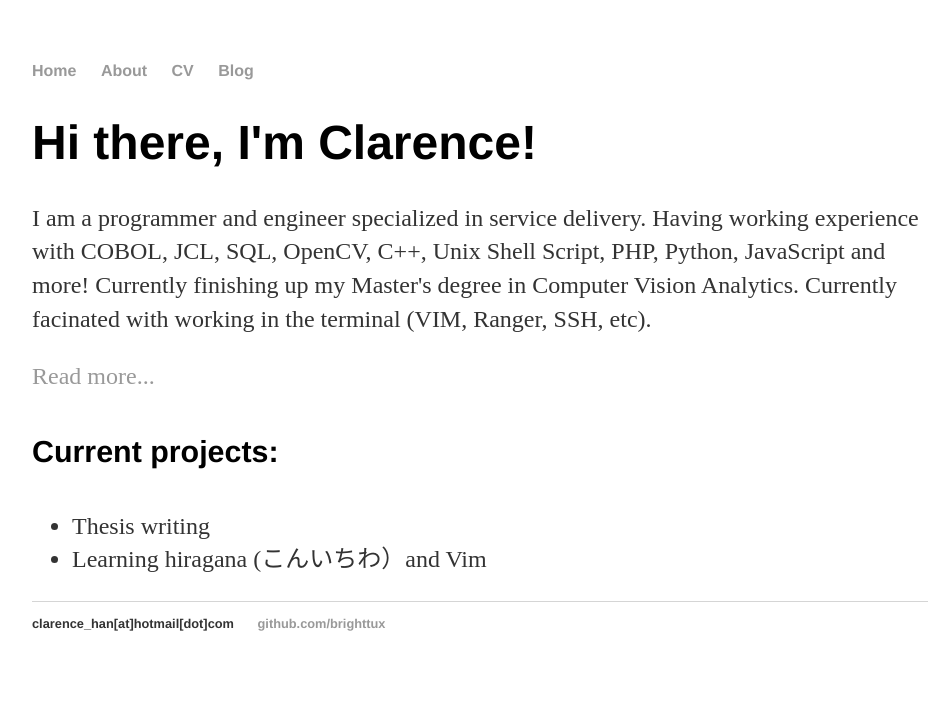
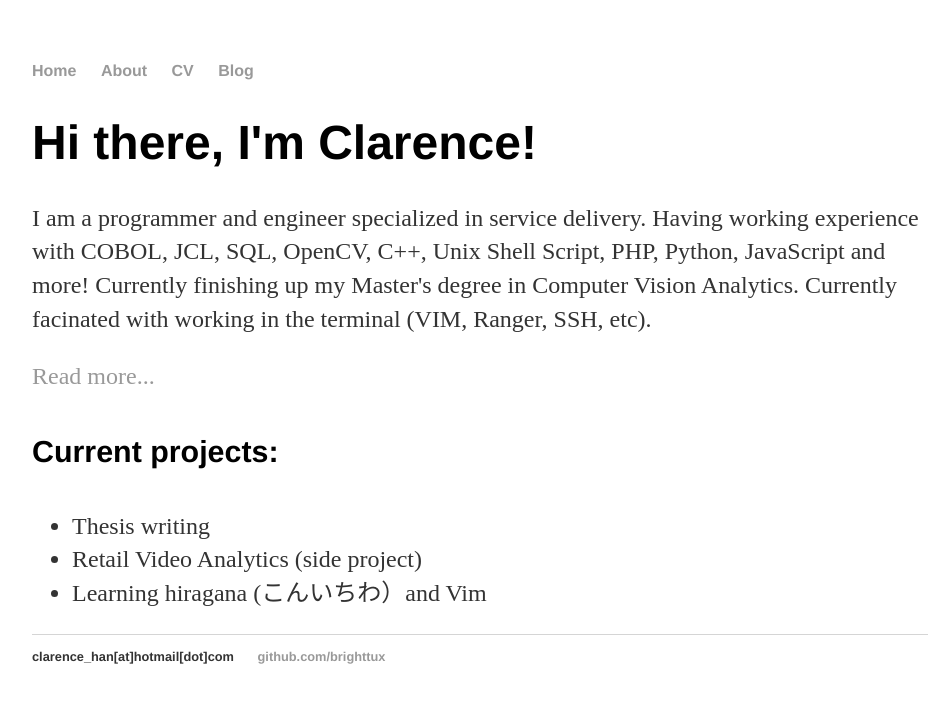
Before and after one commit to BrightTux/brighttux_old.github.io, a Jekyll site: the page built from index.html, in a window 1280 px wide. Shown: the top 703 px of the page, without its empty margins (160-1109 px from the left). Built offline with Jekyll 4.4.1, drawn with Linux system fonts in a browser that asks for light colours.

Commit message:
add video retail into current projects

```diff
--- a/index.html
+++ b/index.html
@@ -11,6 +11,7 @@ title: Clarence Cheong
 			<h4>Current projects:</h4>
 			<ul>
 				<li>Thesis writing</li>
+				<li>Retail Video Analytics (side project)</li>
 				<li>Learning hiragana (こんいちわ）and Vim</li>
 			</ul>
 		</divr
```
